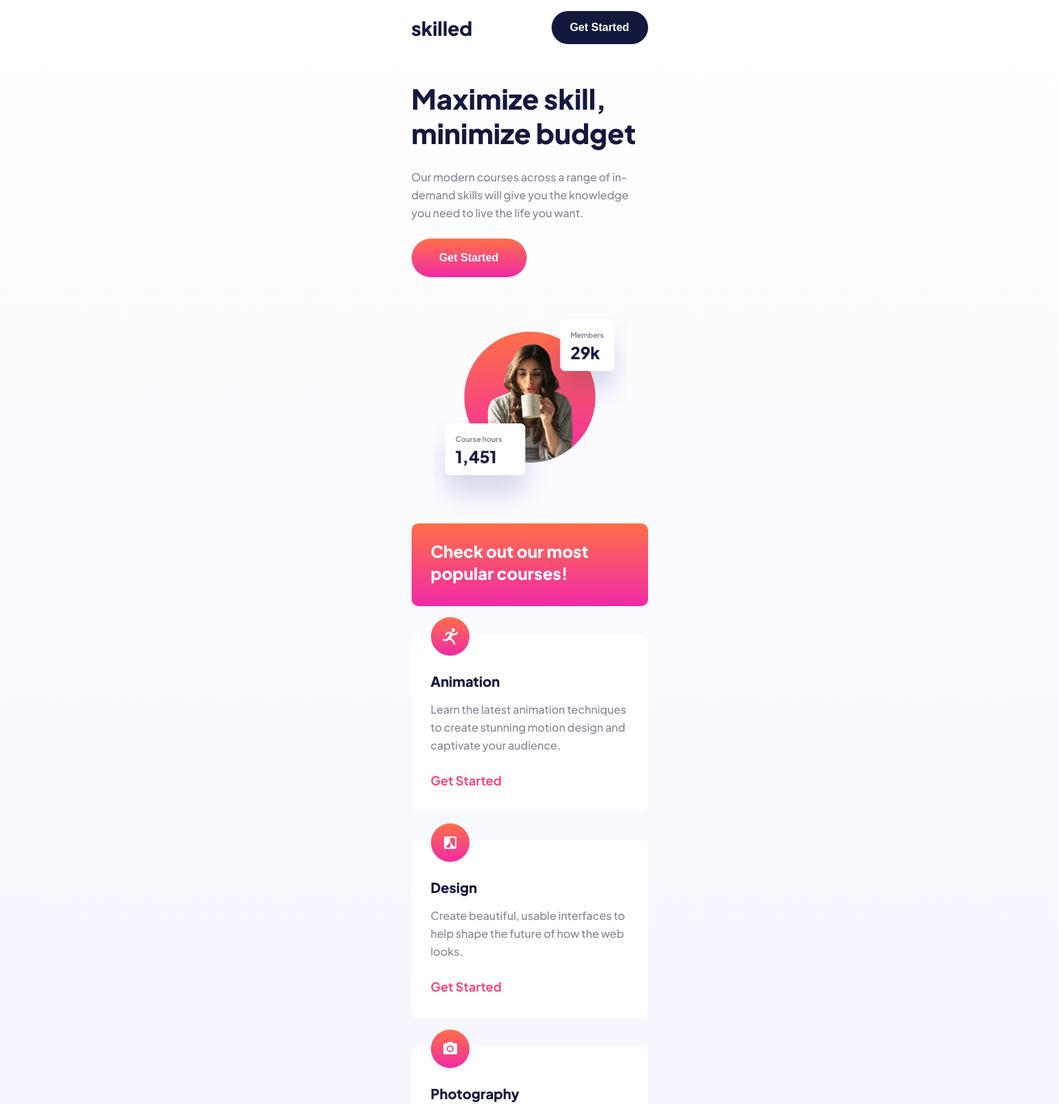
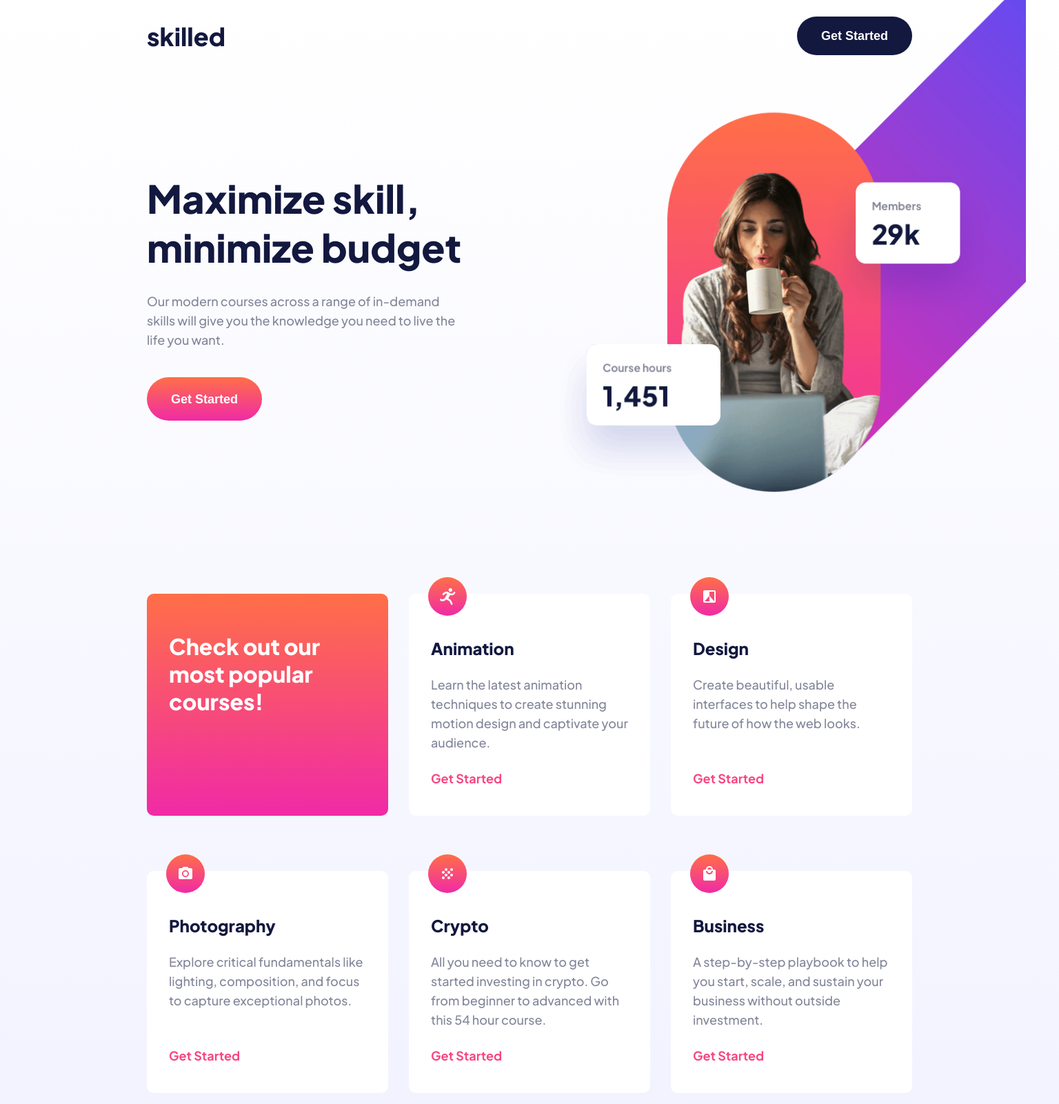
Before and after one commit to Moses1058/Skilled_Elearning, a plain HTML site: page index.html in a window 1536 px wide. Shown: the top 1601 px of the page at 69% size. Drawn offline with Linux system fonts and the light colour scheme.

Commit message:
Make it responsive by add tablet and desktop media

```diff
--- a/index.html
+++ b/index.html
@@ -13,6 +13,7 @@
 
     </head>
     <body>
+        <div id="all">
             <header>
                     <p class="logo" id="logo_dark">skilled</p>
                     <button id="button_1" type="button">Get Started</button>
@@ -25,8 +26,8 @@
                         <button id="button_2" type="button">Get Started</button>
                     </article>
                     <div id="image_hero_box">
-                    <!-- <div id="orange_bg"></div>
-                    <div id="purple_bg"></div> -->
+                        <div id="orange_bg"></div>
+                        <div id="purple_bg"></div>
                         <img id="image_hero_mobile" src="./assets/image-hero-mobile.png" alt="woman drinks tea">
                         <img id="image_hero_tablet" src="./assets/image-hero-tablet.png" alt="woman drinks tea">
                         <img id="image_hero_desktop" src="./assets/image-hero-desktop.png" alt="woman drinks tea">
@@ -43,13 +44,13 @@
                     <div class="course">
                         <img id="icon-design" src="./assets/icons/icon-design.svg" alt="Design Icon">
                         <h3>Design</h3>
-                    <p class="course_info caption">Create beautiful, usable interfaces to help shape the future of how the web looks.</p>
+                        <p class="course_info caption more_margin">Create beautiful, usable interfaces to help shape the future of how the web looks.</p>
                         <p class="course_start">Get Started</p>
                     </div>
                     <div class="course">
                         <img id="icon-photography" src="./assets/icons/icon-photography.svg" alt="Photography Icon">
                         <h3>Photography</h3>
-                    <p class="course_info caption">Explore critical fundamentals like lighting, composition, and focus to capture exceptional photos.</p>
+                        <p class="course_info caption more_margin">Explore critical fundamentals like lighting, composition, and focus to capture exceptional photos.</p>
                         <p class="course_start">Get Started</p>
                     </div>
                     <div class="course">
@@ -68,7 +69,8 @@
             </main>
             <footer>
                     <p class="logo" id="logo_light">skilled</p>
-                <button class="button_3" type="button">Get Started</button>
+                    <button id="button_3" type="button">Get Started</button>
             </footer>
+        </div>
     </body>
 </html>
--- a/styles.css
+++ b/styles.css
@@ -15,7 +15,7 @@ body {
 
 }
 main {
-    padding: 16px 16px 0px 16px;
+    padding: 0px 16px 0px 16px;
     width: 375px;
 }
 #image_hero_tablet, #image_hero_desktop{
@@ -157,12 +157,158 @@ footer{
 #logo_light {
     color: #FFFFFF;
 }
-.button_3 {
+#button_3 {
     background: linear-gradient(180deg, #4851FF 0%, #F02AA6 100%);
     border-radius: 28px;
     width: 140px;
     height: 48px;
 }
-.button_3:hover{
+#button_3:hover{
     background: linear-gradient(0deg, rgba(255, 255, 255, 0.5), rgba(255, 255, 255, 0.5)), linear-gradient(180deg, #4851FF -54.32%, #F02AA6 100%);
 }
+
+/* Next changes will only affect tablet viewers */
+
+@media only screen and (min-width: 768px) {
+
+    main, header, footer {
+        width: 768px;
+        padding: 24px 40px 0px 39px;
+    }
+    article {
+        margin-top: 75px;
+        width: 398px;
+    }
+    #image_hero_mobile{
+        display: none;
+    }
+    #course_table {
+        grid-template-columns: auto auto;
+        row-gap: 56px;
+        column-gap: 10px;
+        margin-top: 210px;
+    }
+    .course {
+        padding-left: 32px;
+    }
+    #check_out {
+        padding: 56px 21px 139px 32px;
+    }
+    footer {
+        margin-top: 86px;
+        padding-top: 0;
+    }
+    main {
+        position: relative;
+        /* overflow: hidden; */
+    }
+    #all {
+        overflow: hidden;
+    }
+    /* }
+    #image_hero_box {
+        margin: 0;
+        width: 640px;
+        height: 640px;
+        background-color: black;
+        position: absolute;
+        right: 0;
+        top: 0;
+    } */
+    #image_hero_tablet {
+        display: block;
+        position: absolute;
+        width: 40rem;
+        height: 40rem;
+        z-index: -1;
+        top: -4.938rem;
+        right: -17.188rem;
+    }
+}
+
+/* Bellow styles will fit for windows */
+@media only screen and (min-width: 1440px){
+    main, footer, header {
+        width: 1440px;
+        padding: 24px 165px 0px 165px;
+    }
+    .logo {
+        font-size: 36px;
+        line-height: 45px;
+    }
+    button {
+        font-size: 18px;
+    }
+    #button_1 {
+        width: 167px;
+        height: 56px;
+    }
+    article {
+        margin: 148px 0px 250px 0px;
+        width: 457px;
+        height: 359px;
+    }
+    h1 {
+        font-size: 56px;
+        line-height: 71px;
+    }
+    .caption {
+        font-size: 18px;
+        margin: 24px 0px 24px 0px;
+        line-height: 28px;
+    }
+    #main_caption {
+        margin: 29px 0px 40px 0px;
+    }
+    #button_2 {
+        width: 167px;
+        height: 63px;
+    }
+    #course_table{
+        grid-template-columns: auto auto auto;
+        margin: 0;
+        row-gap: 80px;
+        column-gap: 30px;
+    }
+    .course {
+        width: 350px;
+        height: 322px;
+        padding: 64px 0px 40px 32px;
+    }
+    h2{
+        font-size: 32px;
+        line-height: 40px;
+    }
+    h3{
+        font-size: 24px;
+        line-height: 30px;
+    }
+    /* .course_start{
+        margin-bottom: 40px;
+    } */
+    footer {
+        margin-top: 140px;
+    }
+    #button_3 {
+        width: 167px;
+        height: 56px;
+    }
+    .more_margin {
+        margin-bottom: 52px;
+    }
+    #image_hero_tablet{
+        display: none;
+    }
+    main {
+        position: relative;
+    }
+    #image_hero_desktop {
+        display: block;
+        position: absolute;
+        Width: 1021px;
+        Height: 921px;
+        z-index: -1;
+        top: -225px;
+        left: 750px;
+    }
+}
```
Lines whose indentation alone changed are shown as unchanged.
